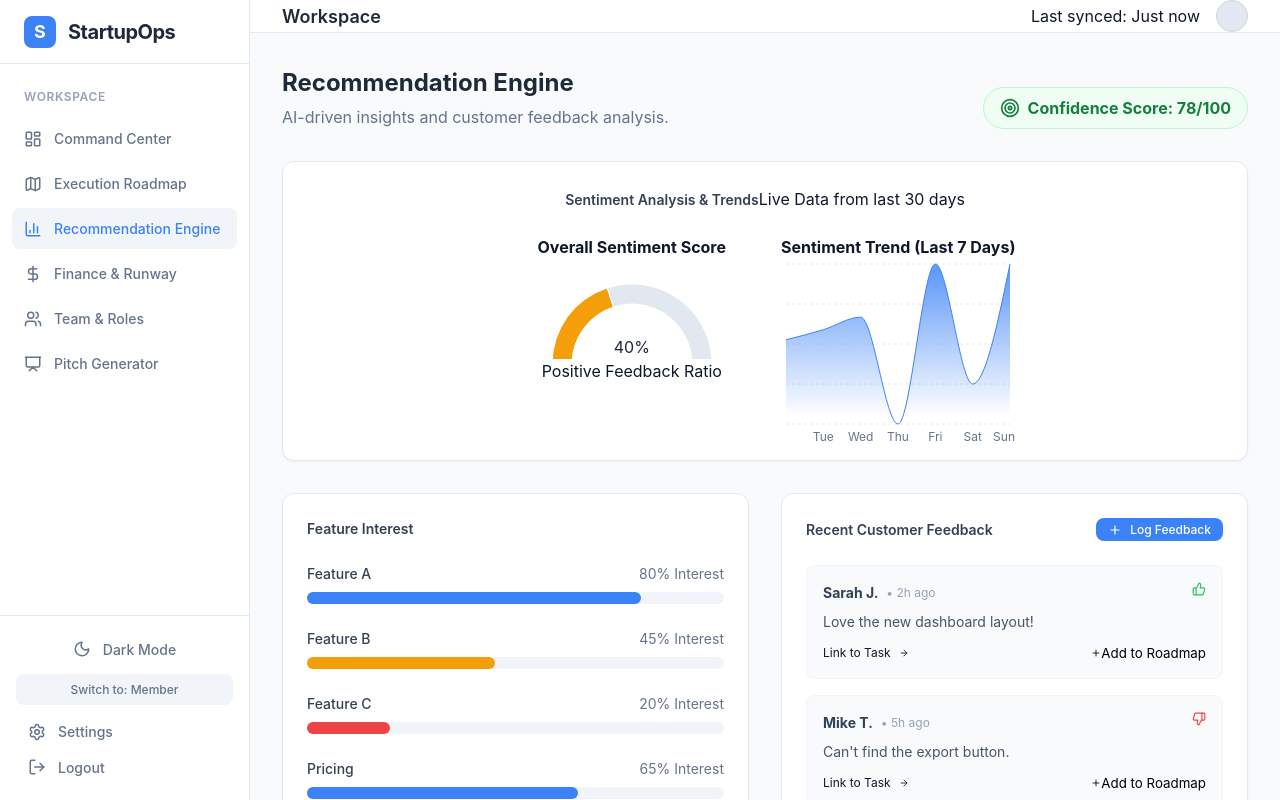
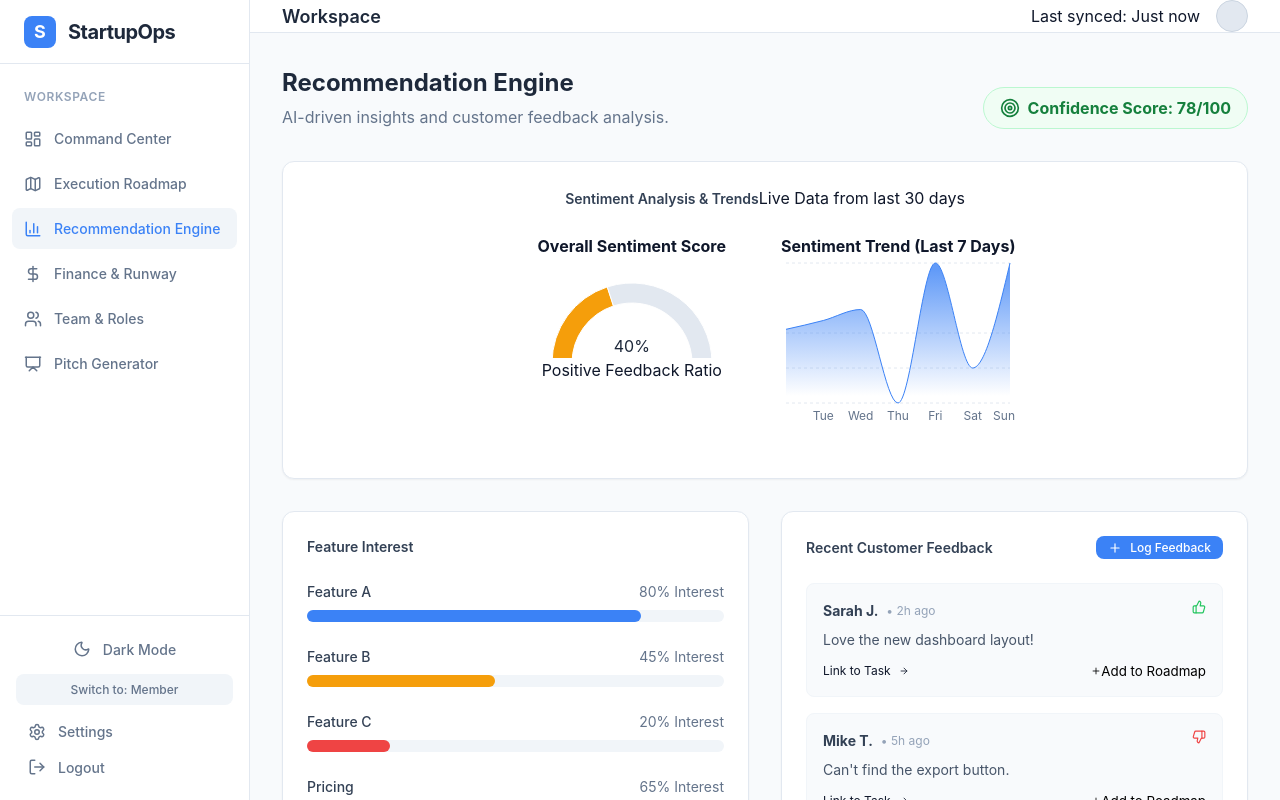
Before and after one commit to pradeeplok/StartupOps, a React (Vite) app: page /recommendation in a window 1280 px wide. Built offline with nearby package versions, Linux system fonts and the light colour scheme.

Commit message:
fix: Align sentiment chart containers in Recommendation Engine

```diff
--- a/src/pages/Validation.jsx
+++ b/src/pages/Validation.jsx
@@ -93,7 +93,7 @@ const Validation = () => {
                     </div>
                     <div className="grid-2">
                         {/* Sentiment Gauge */}
-                        <div className="flex flex-col items-center justify-center">
+                        <div className="flex flex-col items-center justify-center" style={{ minHeight: '220px' }}>
                             <h4 className="text-sm font-semibold text-slate-600 mb-4">Overall Sentiment Score</h4>
                             <div style={{ position: 'relative', width: '200px', height: '100px' }}>
                                 <ResponsiveContainer width="100%" height="100%">
@@ -120,9 +120,9 @@ const Validation = () => {
                         </div>
 
                         {/* Rating Trend */}
-                        <div style={{ height: '200px' }}>
+                        <div style={{ minHeight: '220px' }}>
                             <h4 className="text-sm font-semibold text-slate-600 mb-4">Sentiment Trend (Last 7 Days)</h4>
-                            <ResponsiveContainer width="100%" height="100%">
+                            <ResponsiveContainer width="100%" height={180}>
                                 <AreaChart data={sentimentMetrics.trend}>
                                     <defs>
                                         <linearGradient id="colorScore" x1="0" y1="0" x2="0" y2="1">
```
